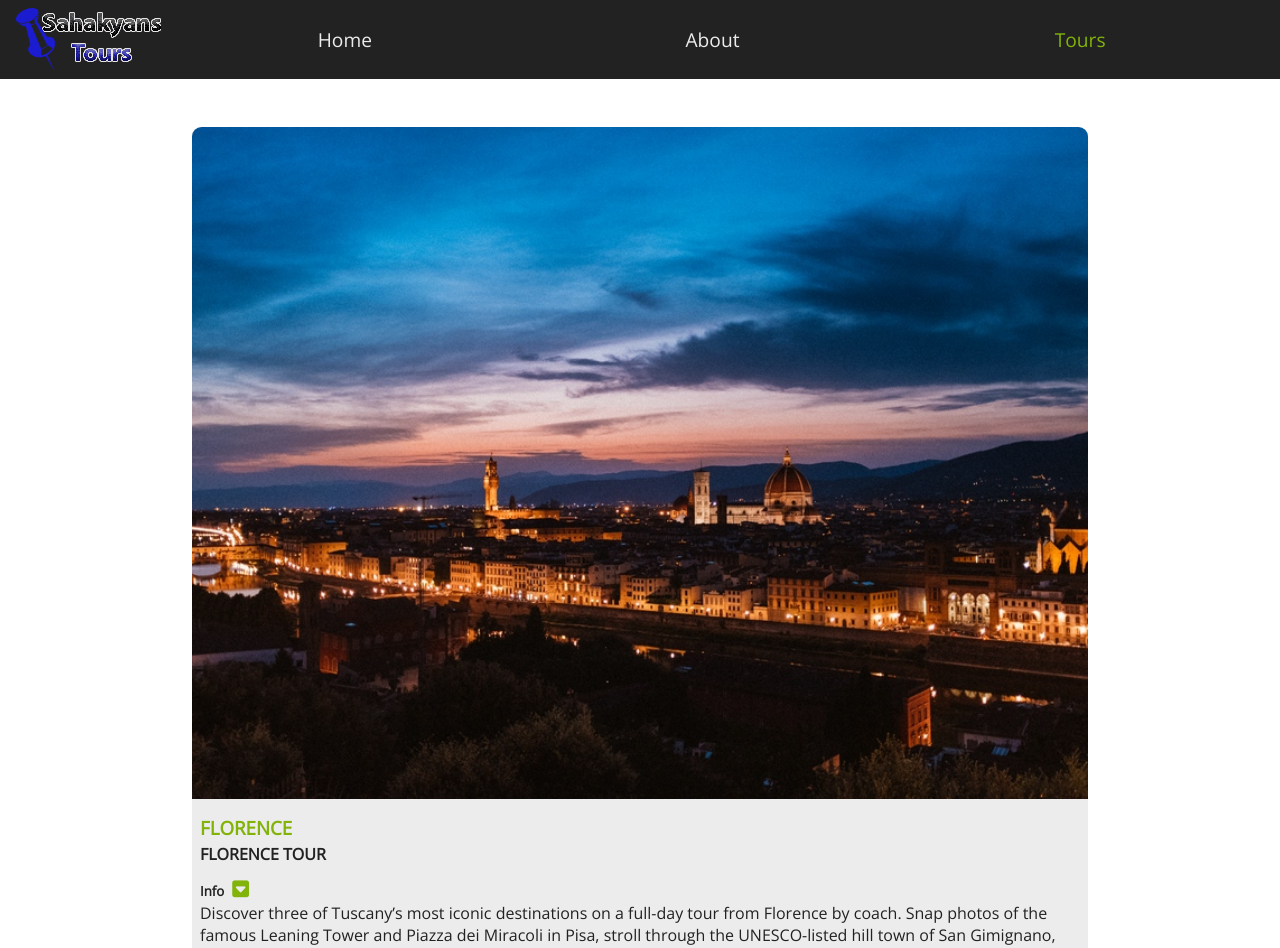
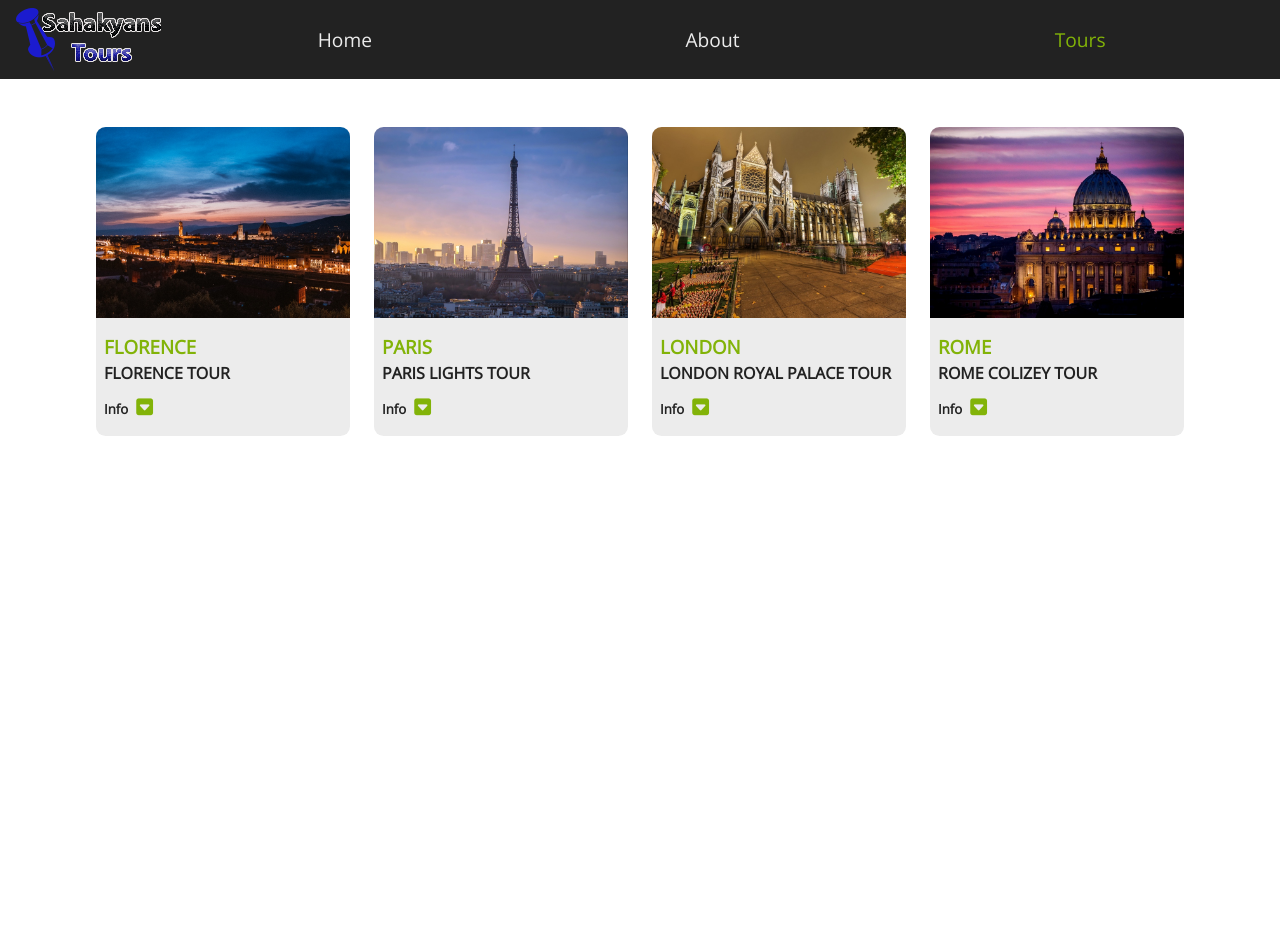
Before and after one commit to davitSahakyan/tours, a React (Create React App) app: page / in a window 1280 px wide. Shown: the top 948 px of the page. After the commit the page ends 800 px from the top, so only its background shows below. Built offline with nearby package versions, Linux system fonts and the light colour scheme.

Commit message:
feat : add showInfo button

```diff
--- a/src/Components/Tour/Tour.js
+++ b/src/Components/Tour/Tour.js
@@ -2,8 +2,22 @@ import React, { Component } from 'react';
 import './Tour.scss';
 
 export default class Tour extends Component {
+  constructor(props){
+    super(props);
+    this.state={
+      showInfo : false,
+    }
+  }
+
+  handleInfo = () =>{
+    this.setState({
+      showInfo : !this.state.showInfo,
+    })
+  }
+
   render() {
-    const {city , img , name , info} = this.props.tour
+    const {city , img , name , info } = this.props.tour;
+    const { showInfo } = this.state;
     return (
       <article className='tour'>
         <div className='image-container'>
@@ -17,14 +31,12 @@ export default class Tour extends Component {
         <div className='tour-info'>
           <h3>{city}</h3>
           <h4>{name}</h4>
-          <h5>info
+          <h5 onClick={this.handleInfo}>info
             <span>
               <i className='fas fa-caret-square-down' />
             </span>
           </h5>
-          <p>
-            {info}
-          </p>
+          {showInfo &&  <p>{info}</p> }
         </div>
       </article>
     );
--- a/src/Components/TourList/TourList.scss
+++ b/src/Components/TourList/TourList.scss
@@ -3,3 +3,21 @@
   margin: 0 auto;
   padding: 2rem 0;
 }
+@media only screen  and (min-width : 768px){
+   .tour-list{
+     display: grid;
+     grid-template-columns: 1fr 1fr;
+     grid-column-gap: 1.5rem;
+   }
+}
+@media only screen  and (min-width : 992px){
+  .tour-list{
+    width: 85%;
+    grid-template-columns: repeat(3,1fr);
+  }
+}
+@media only screen  and (min-width : 1140px){
+  .tour-list{
+    grid-template-columns: repeat(4,1fr);
+  }
+}
```
